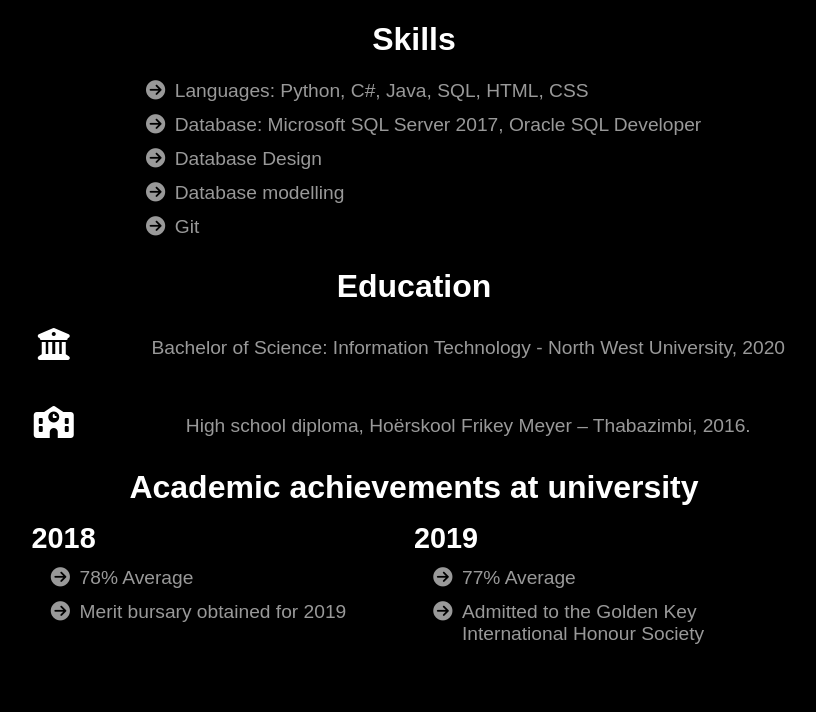
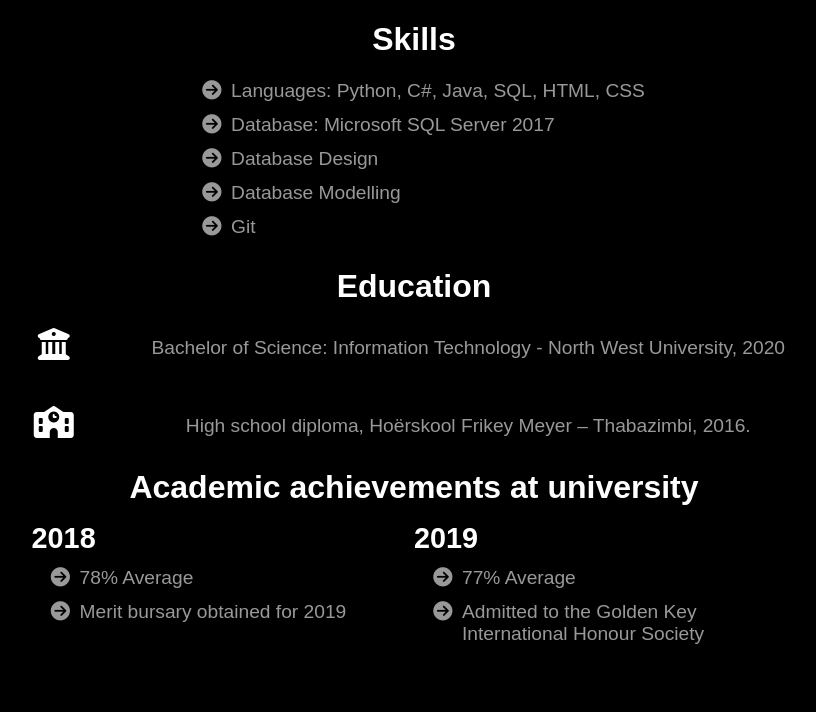
Before and after one commit to IgeeTheron/IgeeTheron.github.io, a plain HTML site: page index.html in a window 1280 px wide. Shown: the part 1297-2009 px from the top of the page, without its empty margins (226-1042 px from the left). Drawn offline with Linux system fonts and the light colour scheme; no server answers.

Commit message:
Update index.html

```diff
--- a/index.html
+++ b/index.html
@@ -60,9 +60,9 @@
                             <div id="skills">
                                 <ul class="fa-ul">
                                     <li class="text-dark"><span class="fa-li"><i class="fas fa-arrow-circle-right"></i></span>Languages: Python, C#, Java, SQL, HTML, CSS</li>
-                                    <li class="text-dark"><span class="fa-li"><i class="fas fa-arrow-circle-right"></i></span>Database: Microsoft SQL Server 2017, Oracle SQL Developer</li>
+                                    <li class="text-dark"><span class="fa-li"><i class="fas fa-arrow-circle-right"></i></span>Database: Microsoft SQL Server 2017</li>
                                     <li class="text-dark"><span class="fa-li"><i class="fas fa-arrow-circle-right"></i></span>Database Design</li>
-                                    <li class="text-dark"><span class="fa-li"><i class="fas fa-arrow-circle-right"></i></span>Database modelling</li>
+                                    <li class="text-dark"><span class="fa-li"><i class="fas fa-arrow-circle-right"></i></span>Database Modelling</li>
                                     <li class="text-dark"><span class="fa-li"><i class="fas fa-arrow-circle-right"></i></span>Git</li>
                                 </ul>
                             </div>
```
